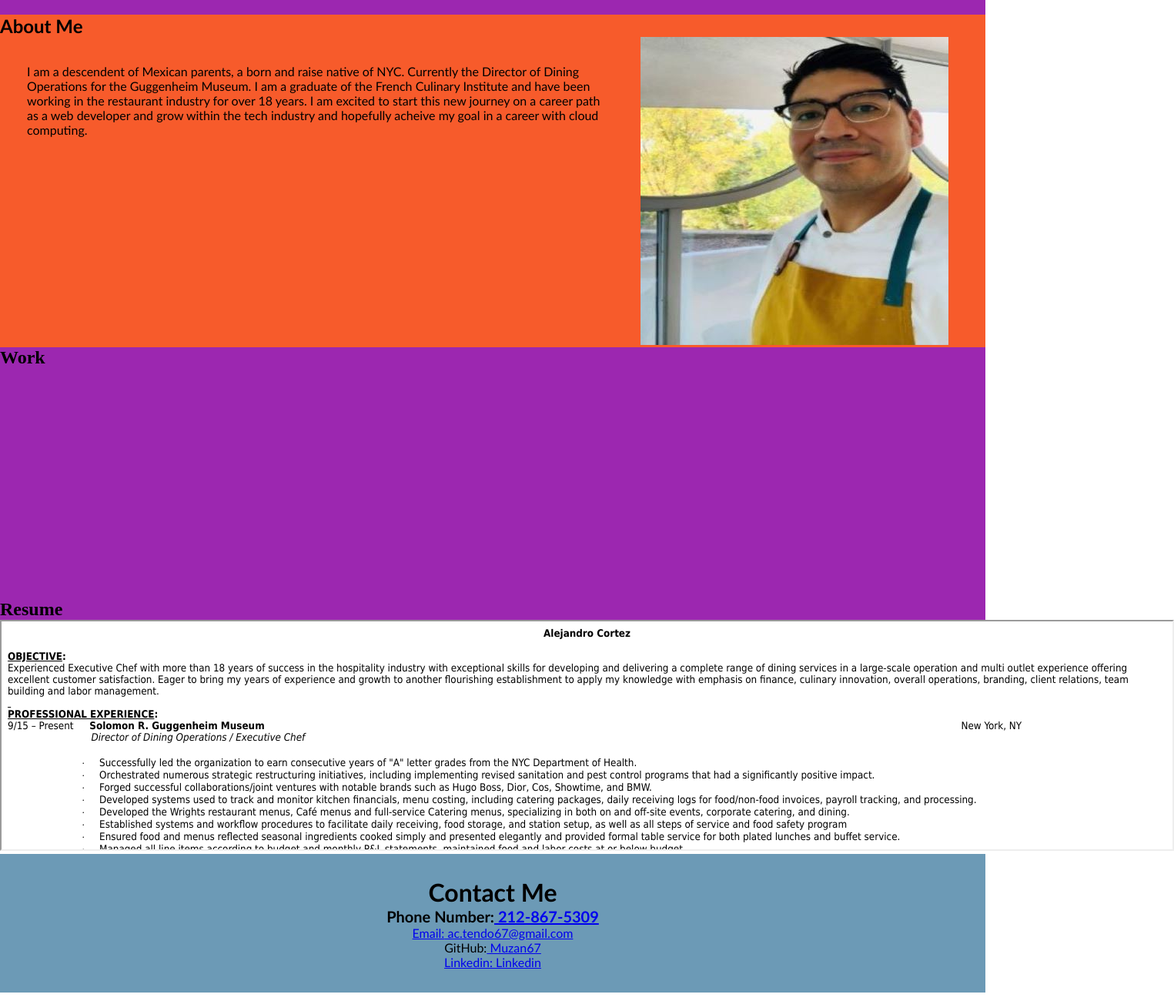
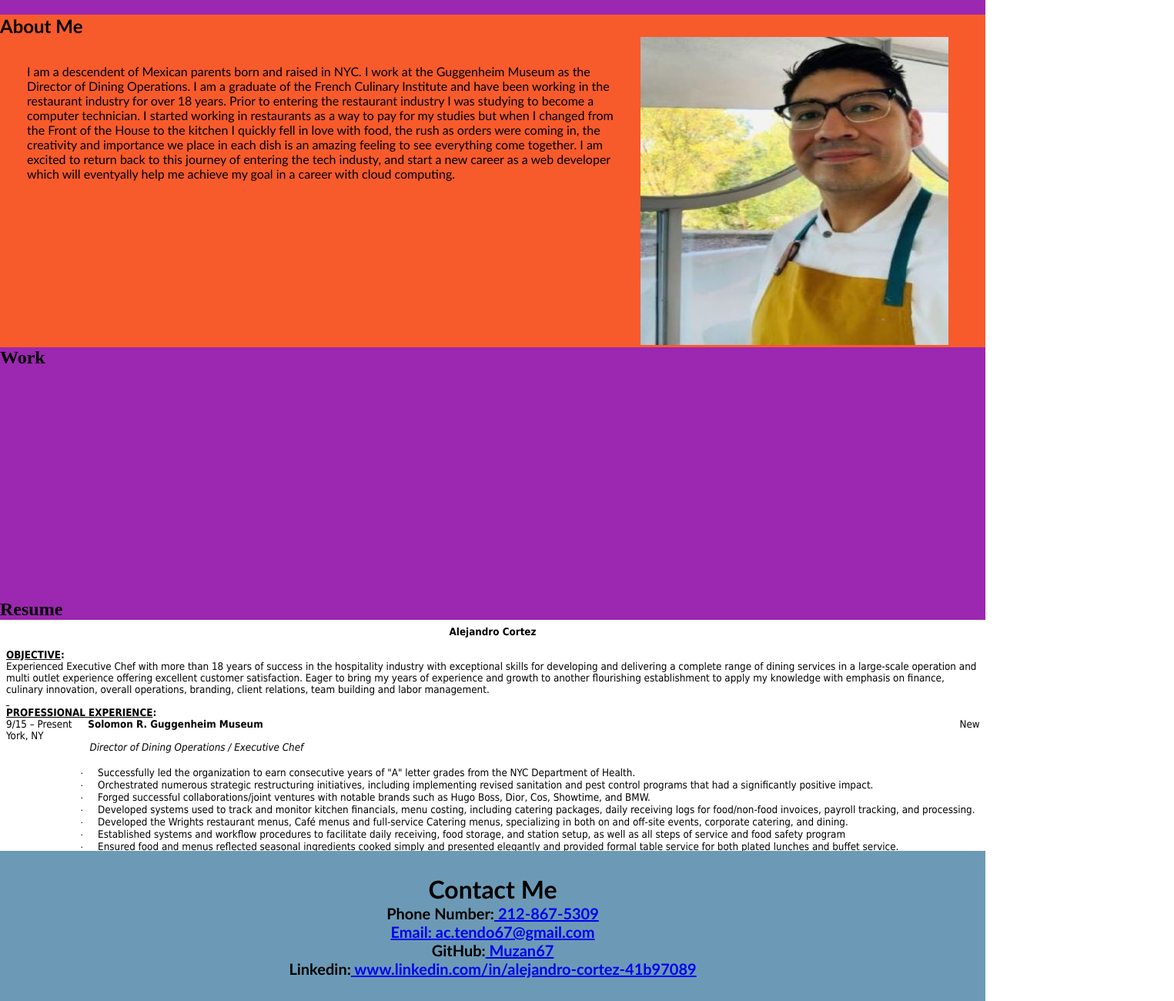
Before and after one commit to Muzan67/Myfirstportfolio, a plain HTML site: page index.html in a window 1280 px wide. Shown: the part 1386-2686 px from the top of the page at 77% size, 1525 px wide, since content can reach past the window. Drawn offline with Linux system fonts and the light colour scheme.

Commit message:
update HW

```diff
--- a/assets/css/style.css
+++ b/assets/css/style.css
@@ -98,7 +98,6 @@ div.a {
     background-color: var(--purple);
 }
 
-
 .footer {
     background-color: var(--blue);
     padding: 30px;
--- a/index.html
+++ b/index.html
@@ -36,11 +36,15 @@
         <article class="about-me">
         <img src="./assets/images/Bio Pic.jpg" class="bio" />
         <div class="alejandro-bio text right">
-        <p>I am a descendent of Mexican parents, a born and raise native of NYC.
-        Currently the Director of Dining Operations for the Guggenheim Museum. I am a graduate of the
+        <p>I am a descendent of Mexican parents born and raised in NYC.
+        I work at the Guggenheim Museum as the Director of Dining Operations. I am a graduate of the
         French Culinary Institute and have been working in the restaurant industry for over 18 years.
-        I am excited to start this new journey on a career path as a web developer and grow within the
-        tech industry and hopefully acheive my goal in a career with cloud computing.
+        Prior to entering the restaurant industry I was studying to become a computer technician. I started
+        working in restaurants as a way to pay for my studies but when I changed from the Front of the House to
+        the kitchen I quickly fell in love with food, the rush as orders were coming in, the creativity and
+        importance we place in each dish is an amazing feeling to see everything come together.
+        I am excited to return back to this journey of entering the tech industy, and start a new career as a
+        web developer which will eventyally help me achieve my goal in a career with cloud computing.
         </p>
     </div>
 </section>
@@ -57,7 +61,7 @@
     <div id="Resume" class="Resume">
         <h2 class="resume"> Resume </h2>
         <article class="resume"></article>
-        <iframe src="./assets/images/Alejandro Cortez Resume.htm" width="1525" height="300" class="Resume"></iframe>
+        <iframe src="./assets/images/Alejandro Cortez Resume.htm" frameborder="0" scrolling="yes" width=100%" height="300" align="center"> </iframe>
     </div>
 </section>
 </div>
@@ -66,15 +70,15 @@
     <h1>Contact Me<span class="Contact Me"></span></h1>
     <div id="Contact Me" class="Contact Me"></div>
 <footer>
-    <div>
-    <div><h2><p>Phone Number:<a href="Phone Number" target="_blank"> 212-867-5309</h2><div>
+<div>
+    <div><h2>Phone Number:<a href="Phone Number" target="_blank"> 212-867-5309</h2><div>
 
-    <div><p>Email:<a href="mailto: ac.tendo67@gmail.com" target="_blank"> ac.tendo67@gmail.com </a><div>
+    <div><h2>Email:<a href="mailto: ac.tendo67@gmail.com" target="_blank"> ac.tendo67@gmail.com</h2></a><div>
 
-    <div><p>GitHub:<a href="https://github.com/Muzan67" target="_blank"> Muzan67<div>
+    <div><h2>GitHub:<a href="https://github.com/Muzan67" target="_blank"> Muzan67</h2></a><div>
 
-    <div><p>Linkedin:<a href="https://www.linkedin.com/in/alejandro-cortez-41b97089/" target="_blank"> Linkedin<div>
-    </div>
+    <div><h2>Linkedin:<a href="https://www.linkedin.com/in/alejandro-cortez-41b97089/" target="_blank"> www.linkedin.com/in/alejandro-cortez-41b97089</h2></a><div>
+</div>
 </footer>
 
 </html>
```
Lines whose indentation alone changed are shown as unchanged.
